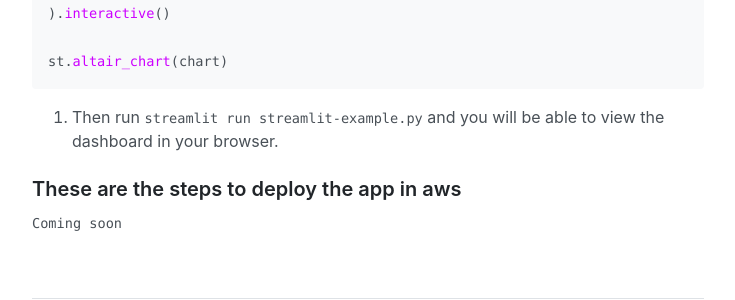
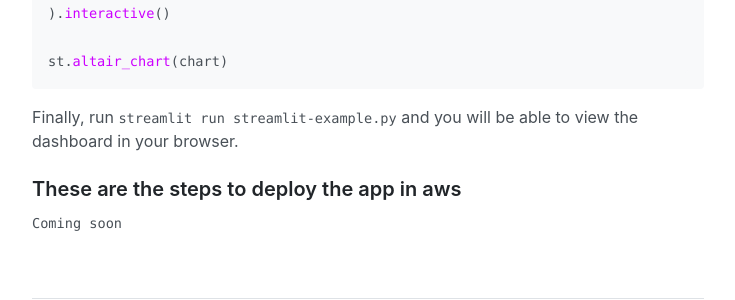
Before and after one commit to chr7stos/chr7stos.github.io, a Jekyll site: the page built from _posts/2020-06-14-streamlit-example.md, in a window 1280 px wide. Shown: the part 1463-1763 px from the top of the page, without its empty margins (272-1007 px from the left). Built offline with Jekyll 4.4.1, drawn with Linux system fonts in a browser that asks for light colours.

Commit message:
Update 2020-06-14-streamlit-example.md

````diff
--- a/_posts/2020-06-14-streamlit-example.md
+++ b/_posts/2020-06-14-streamlit-example.md
@@ -50,7 +50,7 @@ chart = alt.Chart(df).mark_line().encode(
 
 st.altair_chart(chart)
 ```
-9. Then run `streamlit run streamlit-example.py` and you will be able to view the dashboard in your browser.
+Finally, run `streamlit run streamlit-example.py` and you will be able to view the dashboard in your browser.
 
 ### These are the steps to deploy the app in aws
 `Coming soon`
````
